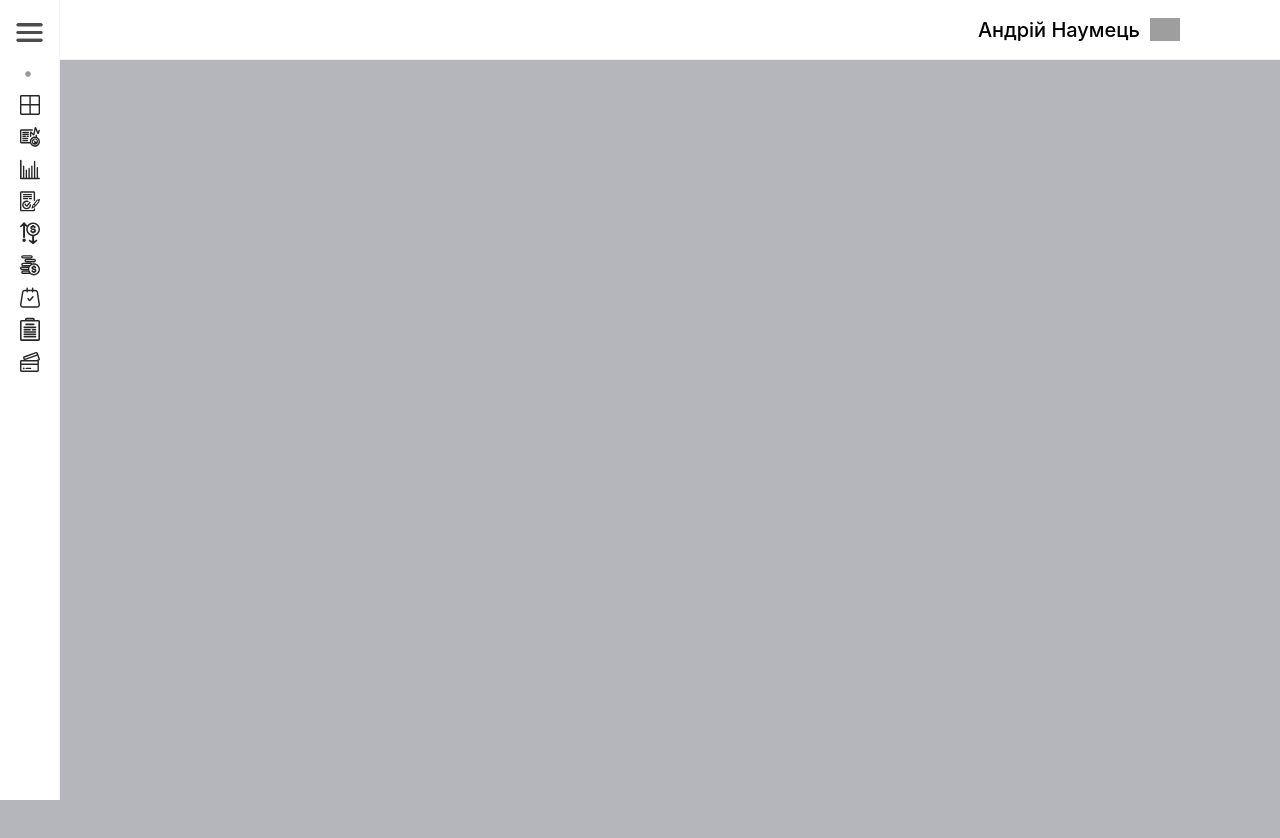
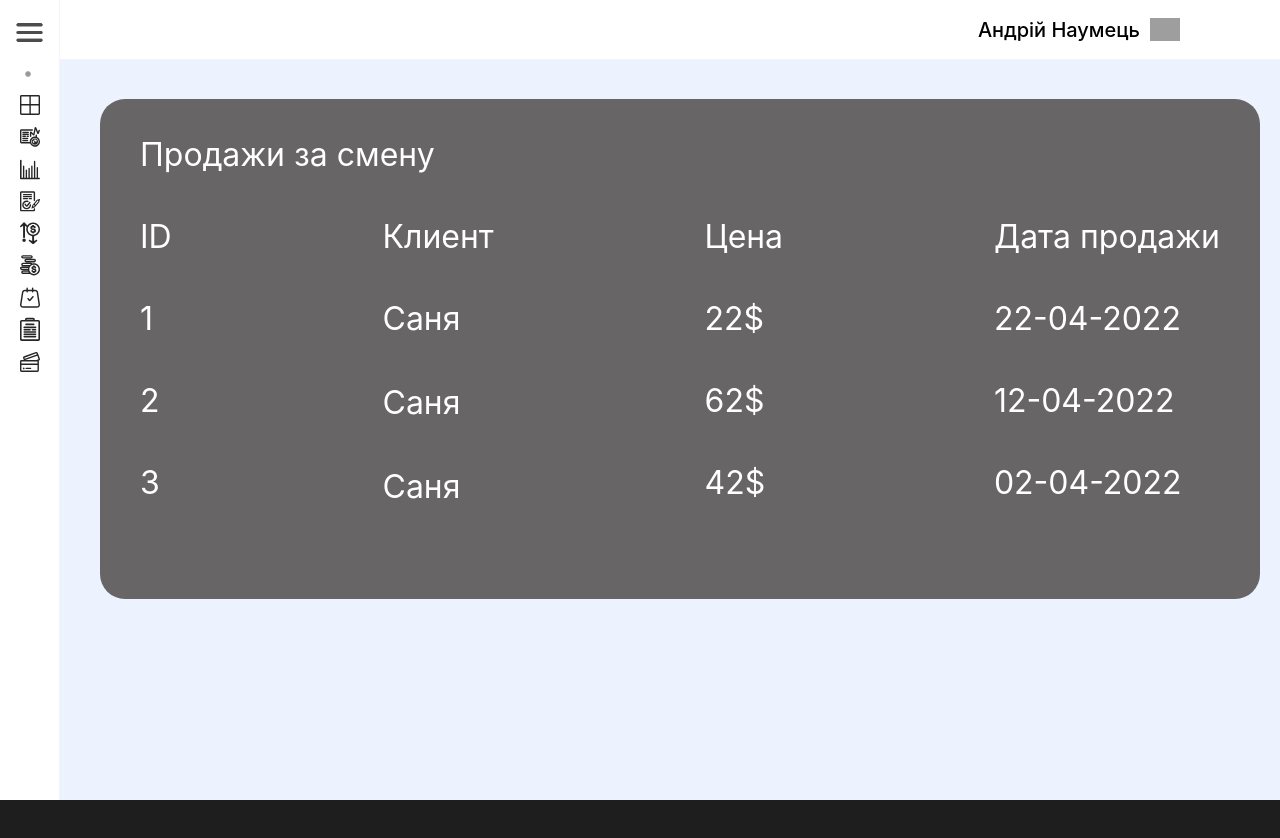
Before and after one commit to Lumenatom/app-crm, a React (Create React App) app: page /shop in a window 1280 px wide. Shown: the top 838 px of the page. After the commit the page ends 800 px from the top, so only its background shows below. Built offline with nearby package versions, Linux system fonts and the light colour scheme; grey boxes are pictures that could not be loaded.

Commit message:
table shop

```diff
--- a/src/components/workspace/nav/nav.css
+++ b/src/components/workspace/nav/nav.css
@@ -84,9 +84,8 @@
  .nav .nav__dashboard a:hover {
    border-left: 3px solid #727cf5;
    transition: all ease 0.3s;
+ }
 
-
- }
 
  .activeNav .nav__dashboard a {
    border-left: 3px solid #ffffff;
--- a/src/components/workspace/shop/shop.js
+++ b/src/components/workspace/shop/shop.js
@@ -4,17 +4,78 @@ import Nav from "../nav/nav";
 import style from "./shop.module.css";
 
 const Shop = () => {
+
+  const arraySales = [{ id: 1, client: "Саня", price: "22$", date: "22-04-2022" },
+  { id: 2, client: "Саня", price: "62$", date: "12-04-2022" },
+  { id: 3, client: "Саня", price: "42$", date: "02-04-2022" }];
   return (
     <div className={style.shop}>
       <Nav />
       <Header />
       <div className={style.container}>
-        <div className={style.container}>
-          <div className={style.content}>
+        <div className={style.content}>
+          <div></div>
+          <div className={style.sales}>
+            <h2>
+              Продажи за смену
+            </h2>
+            <div className={style.table}>
+              <div className={style.id}>
+                <h2>ID</h2>
+                {
+                  arraySales.map((el) => {
+                    return (
+                      <div className={style.id__map}>
+                        < h2 > {el.id}</h2>
+                      </div>
+
+                    )
+                  })
+                }
+              </div>
+              <div className={style.client}>
+                <h2>Клиент</h2>
+                {
+                  arraySales.map((el) => {
+                    return (
+                      <div className={style.client__map}>
+                        < h2 > {el.client}</h2>
+                        <hr />
+                      </div>
+                    )
+                  })
+                }
+              </div>
+              <div className={style.price}>
+                <h2>Цена</h2>
+                {
+                  arraySales.map((el) => {
+                    return (
+                      <div className={style.price__map}>
+                        < h2 > {el.price}</h2>
+                      </div>
+
+                    )
+                  })
+                }
+              </div>
+              <div className={style.date}>
+                <h2>Дата продажи</h2>
+                {
+                  arraySales.map((el) => {
+                    return (
+                      <div className={style.date__map}>
+                        < h2 > {el.date}</h2>
+                      </div>
+                    )
+                  })
+                }
+              </div>
+            </div>
           </div>
         </div>
       </div>
-    </div>
+    </div >
   )
 }
 
--- a/src/components/workspace/shop/shop.module.css
+++ b/src/components/workspace/shop/shop.module.css
@@ -2,24 +2,41 @@
   display: flex;
   width: 100%;
   height: 100vh;
-  height: 10000px;
-  background: #b4b6bb;
+  background: #ECF3FF;
 }
 
 .container {
+  width: 100%;
   padding: 60px;
 }
 
-.container {
-  padding: 60px;
-  width: 100%;
-}
 
 .content {
   width: 100%;
+  margin: 39px 53px 39px 40px;
+}
+
+.sales {
   width: 100%;
-  margin: 39px 53px 39px 40px;
+  height: 500px;
+  border-radius: 25px;
+  padding: 40px;
+  background: rgb(103, 101, 101);
+}
+
+.sales h2 {
+  color: #fff;
+  font-size: 32px;
+  margin-bottom: 50px;
+}
+
+.table {
   display: flex;
-  flex-direction: column;
-  gap: 30px;
+  justify-content: space-between;
 }
+
+.client__map hr {
+  width: 100px;
+  color: #fff;
+  height: 2px;
+}
```
